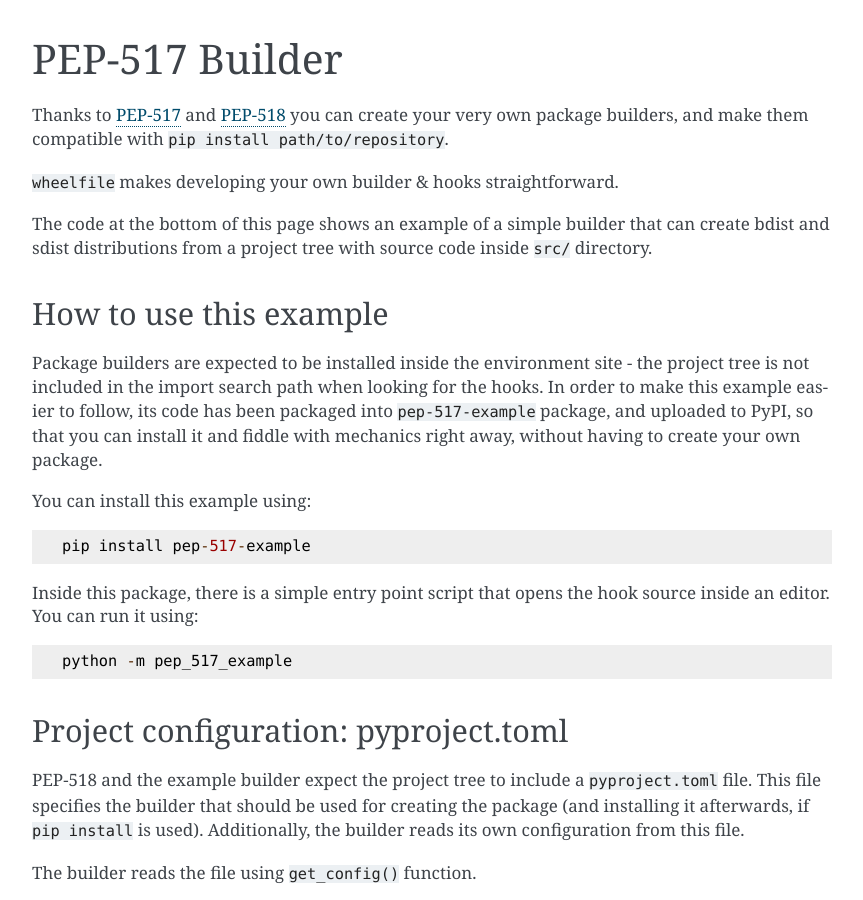
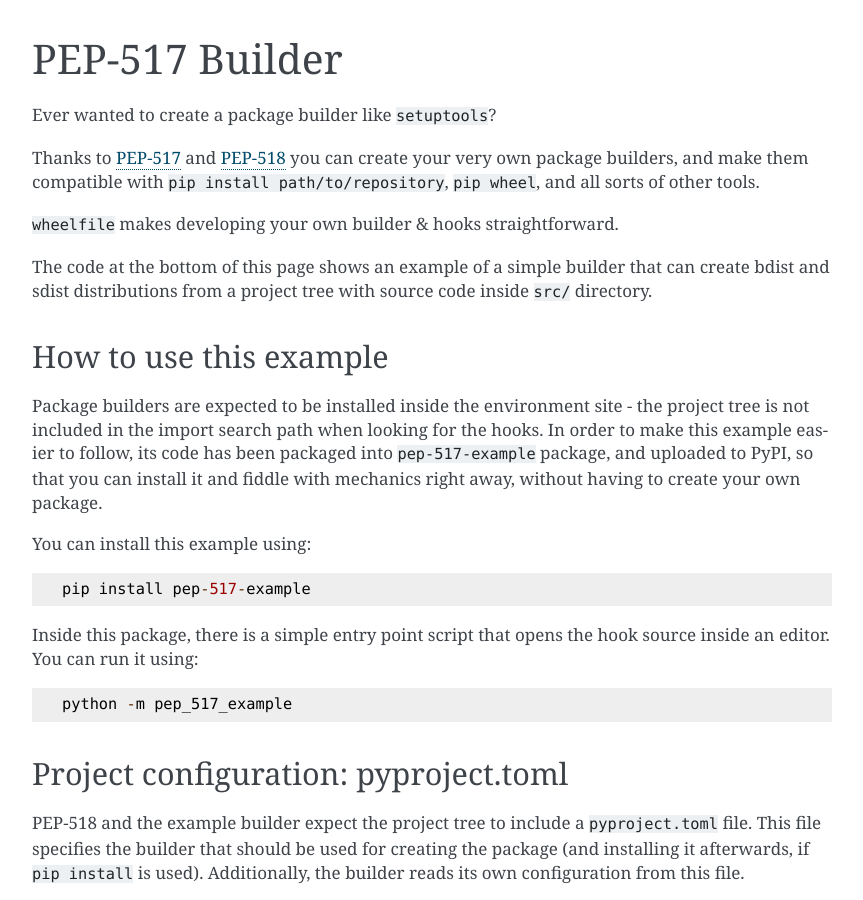
Before and after one commit to MrMino/wheelfile, a Sphinx documentation site: the page built from docs/examples/pep-517-builder.rst, in a window 1280 px wide and 900 px high. Shown: the whole window, without its empty margins (168-1031 px from the left). Built offline with Sphinx 7.4.7, drawn with Linux system fonts in a browser that asks for light colours.

Commit message:
Docs: reword paragraph in pep-517 writeup

```diff
--- a/docs/examples/pep-517-builder.rst
+++ b/docs/examples/pep-517-builder.rst
@@ -1,10 +1,12 @@
 PEP-517 Builder
 ===============
+
+Ever wanted to create a package builder like ``setuptools``?
 
 Thanks to `PEP-517 <https://www.python.org/dev/peps/pep-0517/>`__ and `PEP-518
 <https://www.python.org/dev/peps/pep-0517/>`__ you can create your very own
 package builders, and make them compatible with ``pip install
-path/to/repository``.
+path/to/repository``, ``pip wheel``, and all sorts of other tools.
 
 ``wheelfile`` makes developing your own builder & hooks straightforward.
 
```
